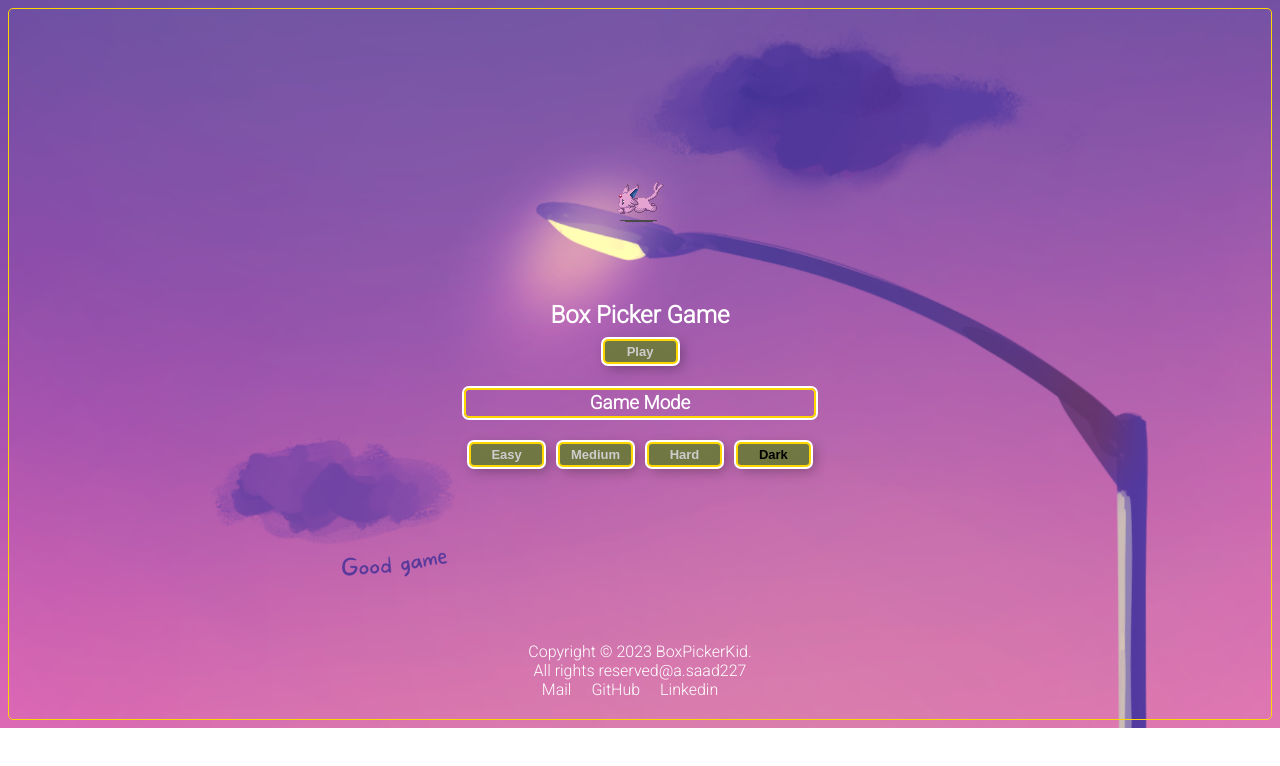
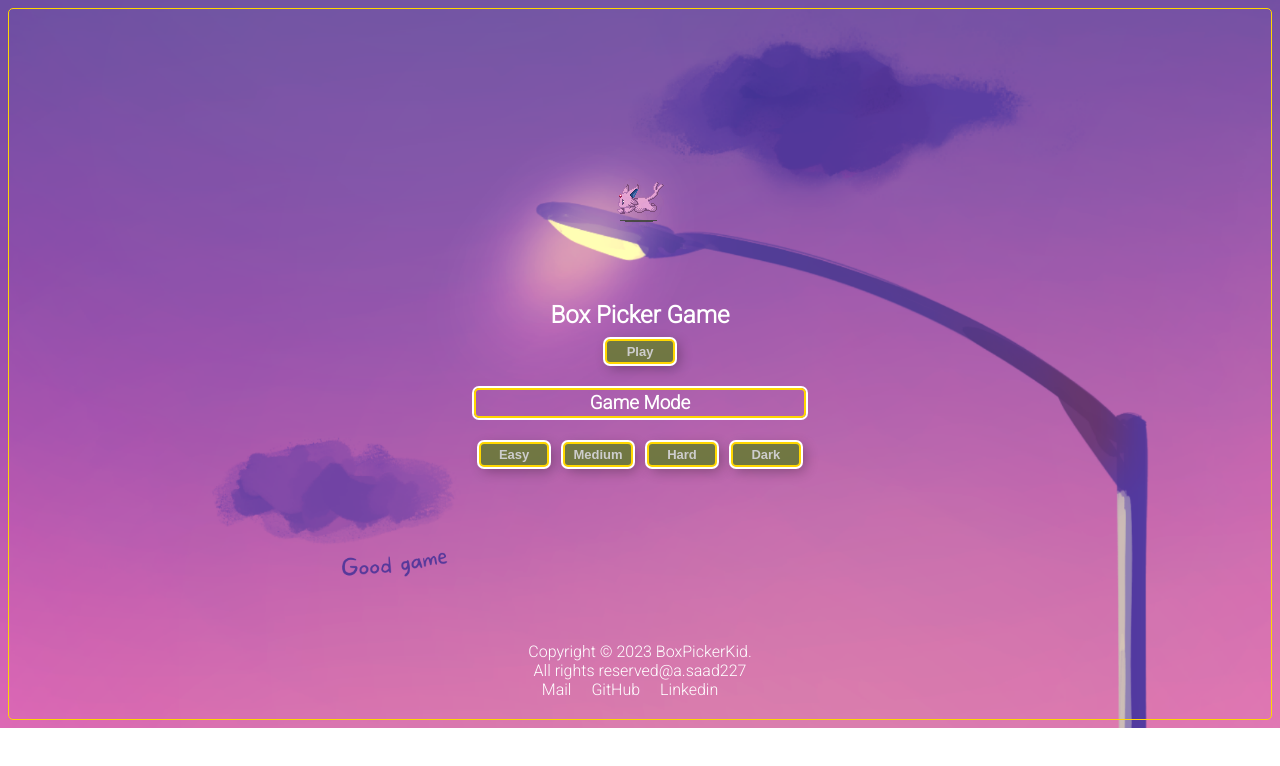
Before and after one commit to asaad227/boxPickerKids, a plain HTML site: page index.html in a window 1280 px wide. Drawn offline with Linux system fonts and the light colour scheme; a web font is replaced by a local one.

Commit message:
css update dark and white mode button and also sound effect update

```diff
--- a/index.css
+++ b/index.css
@@ -69,7 +69,7 @@
   .play, .easy, .medium, .hard, .darkMode, .whiteMode{
     box-shadow: inset 0 -3em 3em rgba(0, 0, 0, 0.1), 0 0 0 2px rgb(255, 255, 255),
     0.3em 0.3em 1em rgba(0, 0, 0, 0.3);
-    width: 75px;
+    width: 70px;
     height: 25px;
     border: 2px solid gold;
     margin: 5px;
@@ -98,7 +98,7 @@
     display: none;
   }
 
-  .darkMode:hover, .whiteMode:hover,.easy:hover,.medium:hover,.hard:hover,.play:hover,.box1:hover,.box2:hover, .box3:hover, .box4:hover, .box5:hover, .box6:hover, .box7:hover, .box8:hover, .box9:hover, .box10:hover, .box11:hover, .box12:hover,.box13:hover, .box14:hover, .box15:hover{
+  .reload:hover,.dataStore:hover,.darkMode1:hover, .whiteMode1:hover,.darkMode:hover, .whiteMode:hover,.easy:hover,.medium:hover,.hard:hover,.play:hover,.box1:hover,.box2:hover, .box3:hover, .box4:hover, .box5:hover, .box6:hover, .box7:hover, .box8:hover, .box9:hover, .box10:hover, .box11:hover, .box12:hover,.box13:hover, .box14:hover, .box15:hover{
     background-color: rgb(202, 211, 135);
     color: rgb(94, 72, 72);
   }
@@ -330,7 +330,7 @@ footer {
   to {color: black}
 }
 
-.easy, .medium, .hard, .play, .dataStore, .reload {
+.easy, .medium, .hard, .play, .dataStore, .reload, .darkMode, .whiteMode, .darkMode1, .whiteMode1 {
   color: black;
   animation-name: gameTitle;
   animation-duration: 2s;
--- a/index.js
+++ b/index.js
@@ -49,6 +49,7 @@ var num = 3;
 var gameMode = "Easy";
 
 document.addEventListener("click", function(event){
+
     if(event.target === darkMode || event.target === darkMode1 ){
         console.log("darkMode")
         document.querySelector(".body1").className = "body2";
@@ -69,7 +70,7 @@ document.addEventListener("click", function(event){
 
     if(event.target === play){
         const audio = new Audio;
-        audio.src ="./Audio/play-time-andrey-rossi-main-version-18256-02-21.mp3"
+        audio.src ="./Audio/ES_Magical Twinkle 1 - SFX Producer.mp3"
         audio.play()
         // const total = result.reduce((acc, curr)=> acc + curr, 0);
         const game = round.length + 1;
```
